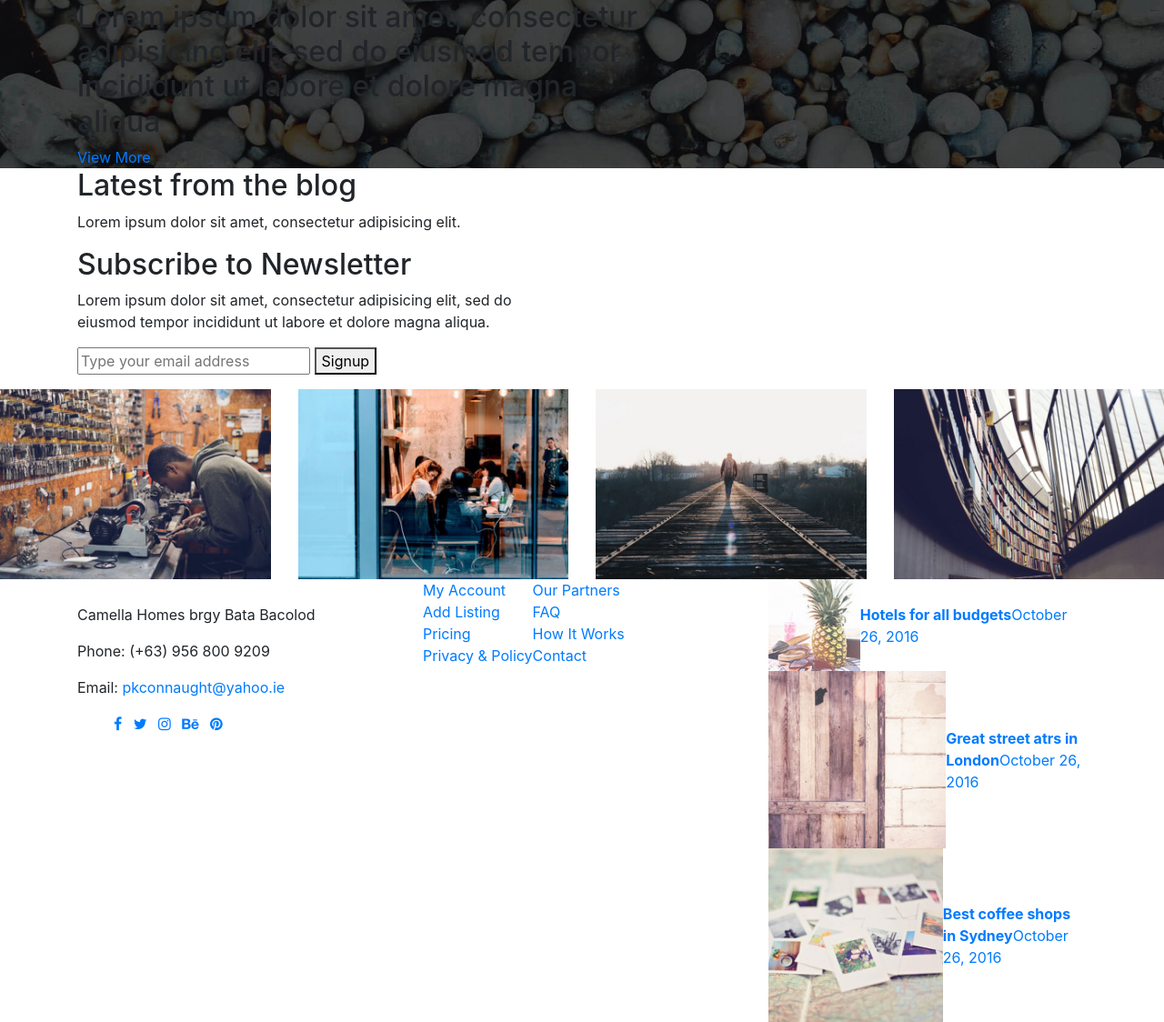
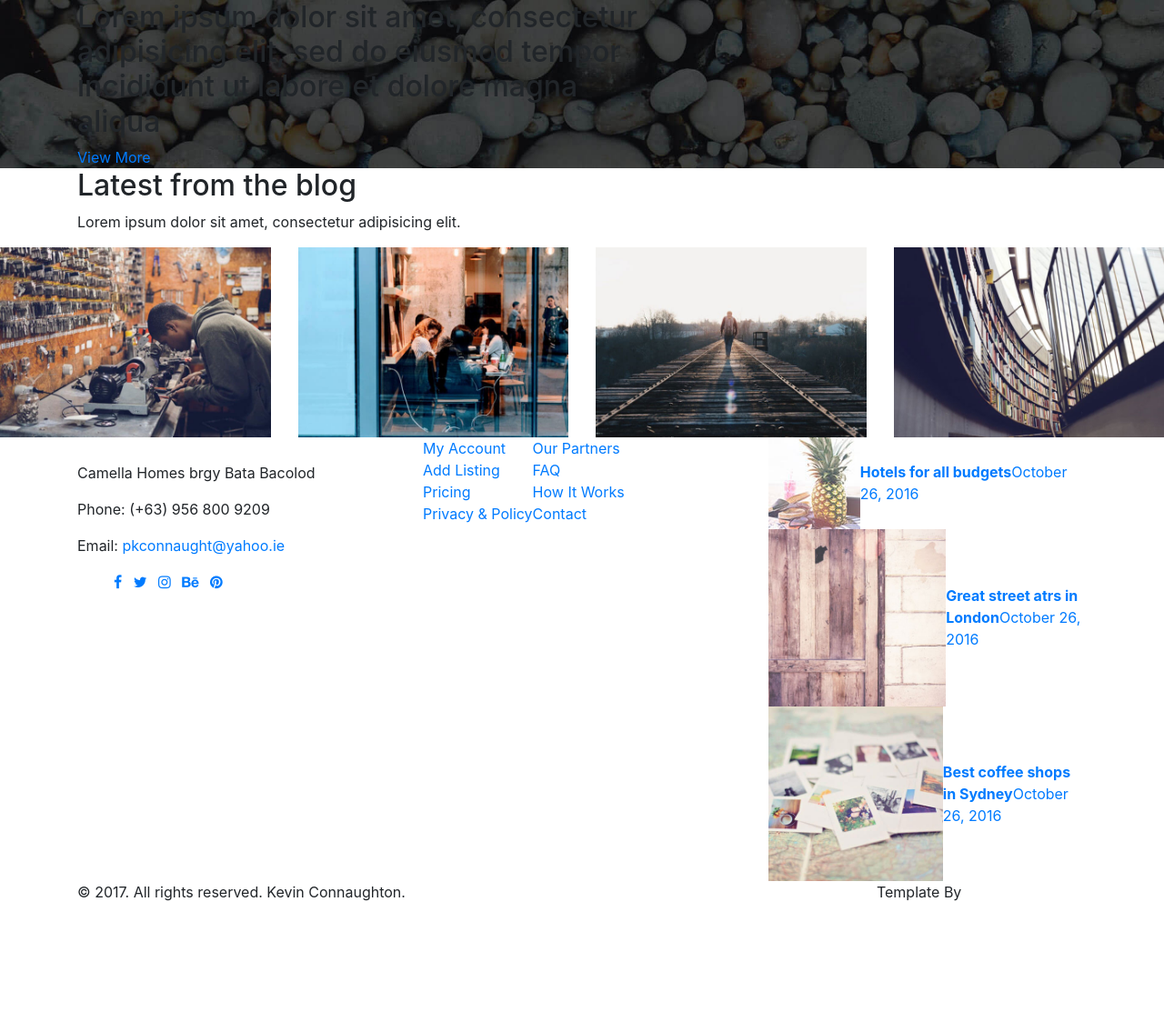
Before and after one commit to pkconn10/django_members, a Django app: page / in a window 1280 px wide. Shown: the part 392-1516 px from the top of the page at 91% size. After the commit the page ends 1383 px from the top, so only its background shows below. Run offline with Django 3.2, Linux system fonts and the light colour scheme; data that the repository does not hold is empty; some libraries are stand-ins or nearby versions.

Commit message:
comment out

```diff
--- a/src/templates/index.html
+++ b/src/templates/index.html
@@ -101,7 +101,7 @@
       </div>
     </section>
     <!-- Newsletter Section-->
-    <section class="newsletter no-padding-top">
+    <!-- <section class="newsletter no-padding-top">
       <div class="container">
         <div class="row">
           <div class="col-md-6">
@@ -121,7 +121,7 @@
           </div>
         </div>
       </div>
-    </section>
+    </section> -->
     <!-- Gallery Section-->
     <section class="gallery no-padding">
       <div class="row">
```
